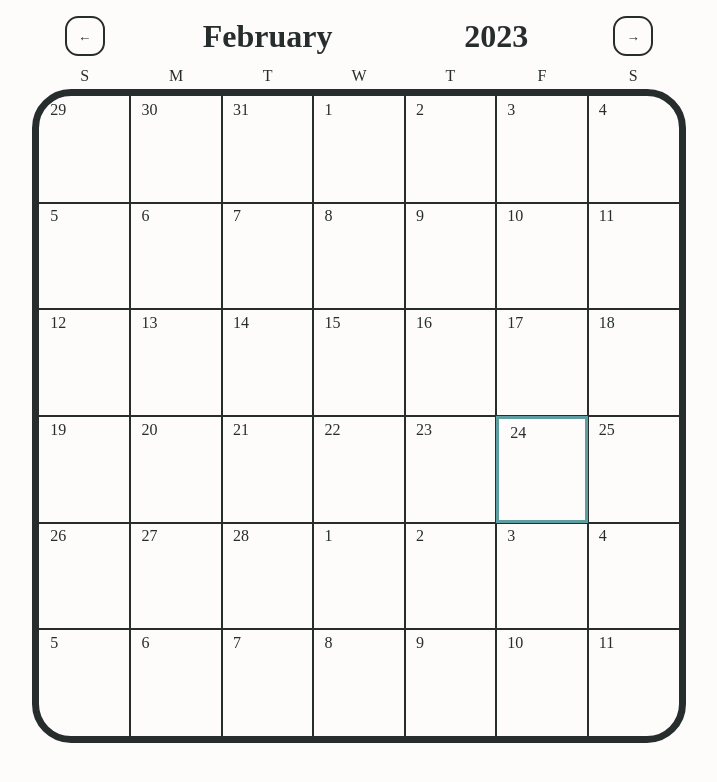
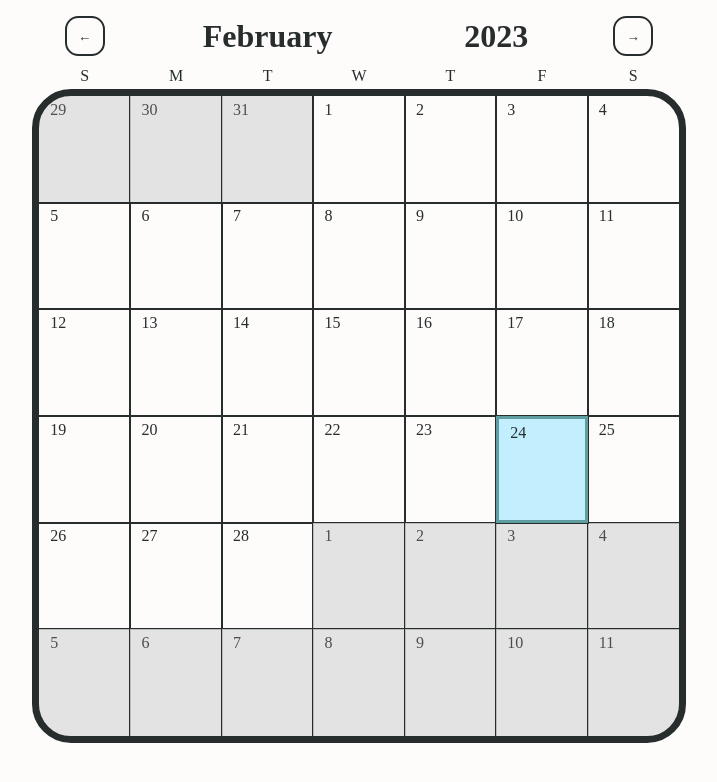
Before and after one commit to R-JG/Scheduler--Client, a React (Vite) app: page / in a window 1280 px wide. Shown: the top 782 px of the page, without its empty margins (281-998 px from the left). Built offline with nearby package versions, Linux system fonts and the light colour scheme.

Commit message:
Fix calendarYear and calendarMonth sate values not changing by synchronizing with useEffect.

```diff
--- a/src/components/App.tsx
+++ b/src/components/App.tsx
@@ -19,26 +19,27 @@ const App = () => {
     const [calendarDates, setCalendarDates] = useState(
         generateCalendarDates(currentDate.getFullYear(), currentDate.getMonth())
     );
-    const [calendarYear, setCalendarYear] = useState(
-        calendarDates[middleCalendarDateNum].getFullYear()
-    );
-    const [calendarMonth, setCalendarMonth] = useState(
-        calendarDates[middleCalendarDateNum].getMonth()
-    );
+    const [calendarYear, setCalendarYear] = useState(currentDate.getFullYear());
+    const [calendarMonth, setCalendarMonth] = useState(currentDate.getMonth());
     const [selection, setSelection] = useState<Selection>(
         { source: 'Calendar', type: 'date', value: currentDate }
     );
+
+    useEffect(() => {
+        setCalendarYear(calendarDates[middleCalendarDateNum].getFullYear());
+        setCalendarMonth(calendarDates[middleCalendarDateNum].getMonth());
+    }, [calendarDates]);
 
     function changeMonth(direction: 'next' | 'previous'): void {
         switch (direction) {
             case 'next':
                 setCalendarDates(
-                    generateCalendarDates(calendarYear, calendarMonth + 1)
+                    generateCalendarDates(calendarYear, (calendarMonth + 1))
                 );
                 break;
             case 'previous':
                 setCalendarDates(
-                    generateCalendarDates(calendarYear, calendarMonth - 1)
+                    generateCalendarDates(calendarYear, (calendarMonth - 1))
                 );
                 break;
             default: return;
@@ -52,6 +53,7 @@ const App = () => {
     return (
         <main className='App'>
             <CalendarContainer
+                currentDate={currentDate}
                 calendarDates={calendarDates}
                 calendarYear={calendarYear}
                 calendarMonth={calendarMonth}
--- a/src/components/CalendarContainer.tsx
+++ b/src/components/CalendarContainer.tsx
@@ -4,6 +4,7 @@ import CalendarDate from './CalendarDate';
 import '../css/CalendarContainer.css';
 
 interface Props {
+    currentDate: Date,
     calendarDates: Date[],
     calendarYear: number,
     calendarMonth: number,
@@ -27,6 +28,8 @@ const CalendarContainer = (props: Props) => {
                     <CalendarDate
                         key={date.toDateString()}
                         date={date}
+                        currentDate={props.currentDate}
+                        calendarMonth={props.calendarMonth}
                         selection={props.selection}
                         updateSelection={props.updateSelection}
                     />
--- a/src/components/CalendarDate.tsx
+++ b/src/components/CalendarDate.tsx
@@ -3,6 +3,8 @@ import '../css/CalendarDate.css';
 
 interface Props {
     date: Date,
+    currentDate: Date,
+    calendarMonth: number,
     selection: Selection,
     updateSelection: (selectionObj: Selection) => void
 };
@@ -20,17 +22,31 @@ const CalendarDate = (props: Props) => {
         //updateEventFormTimesFromCalendar();
     };
 
-    const isSelectedDateClass = (): 'selected-date' | '' => {
+    const hasSelectedDateClass = (): 'selected-date' | '' => {
         if (props.selection.type !== 'date') return '';
         return (props.date.toDateString() === props.selection.value.toDateString())
             ? 'selected-date'
             : '';
     };
 
+    const hasCurrentDateClass = (): 'current-date' | '' => {
+        return (props.date.toDateString() === props.currentDate.toDateString())
+        ? 'current-date'
+        : '';
+    };
+
+    const hasAlternateMonthClass = (): 'alternate-month' | '' => {
+        return (props.date.getMonth() !== props.calendarMonth)
+        ? 'alternate-month'
+        : '';
+    };
+
     return (
         <div className={
-            `CalendarDate
-            ${isSelectedDateClass()}`}
+                `CalendarDate
+                 ${hasSelectedDateClass()}
+                 ${hasCurrentDateClass()}
+                 ${hasAlternateMonthClass()}`}
             onMouseDown={handleMouseDown}
         >
             {props.date.getDate()}
--- a/src/css/CalendarDate.css
+++ b/src/css/CalendarDate.css
@@ -10,8 +10,6 @@
     z-index: 10;
 }
 
-/* Un-added in the component: */
-
 .current-date {
     background-color: rgba(135, 225, 255, 0.5);
 }
@@ -21,6 +19,8 @@
     background-color: rgba(222, 222, 222, 0.8);
 }
 
+/* Un-added in the component: */
+
 .form-date-selection {
     background-color: rgba(128, 128, 128, 0.5);
 }
```
